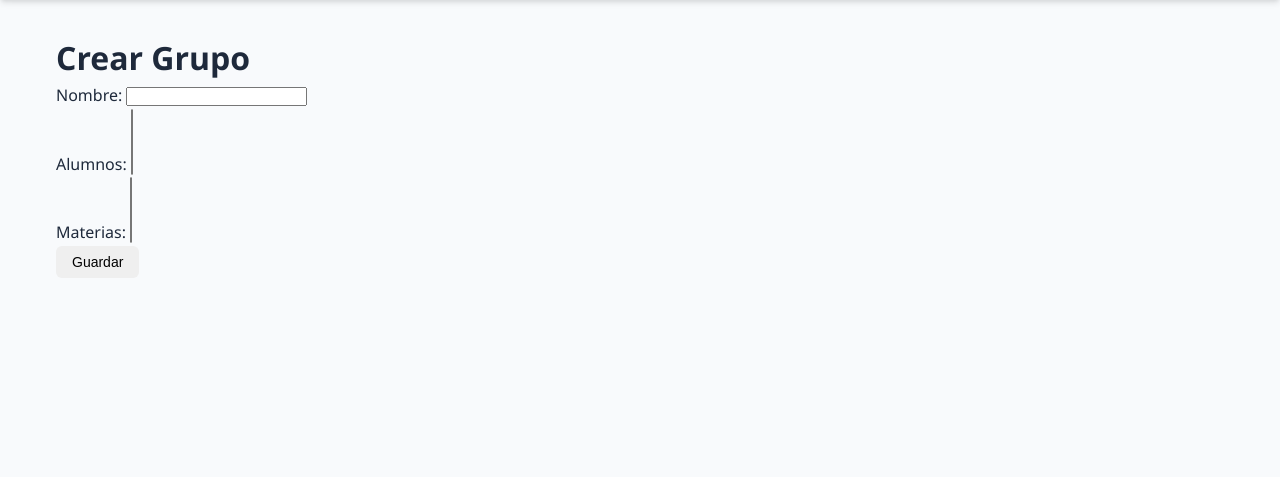
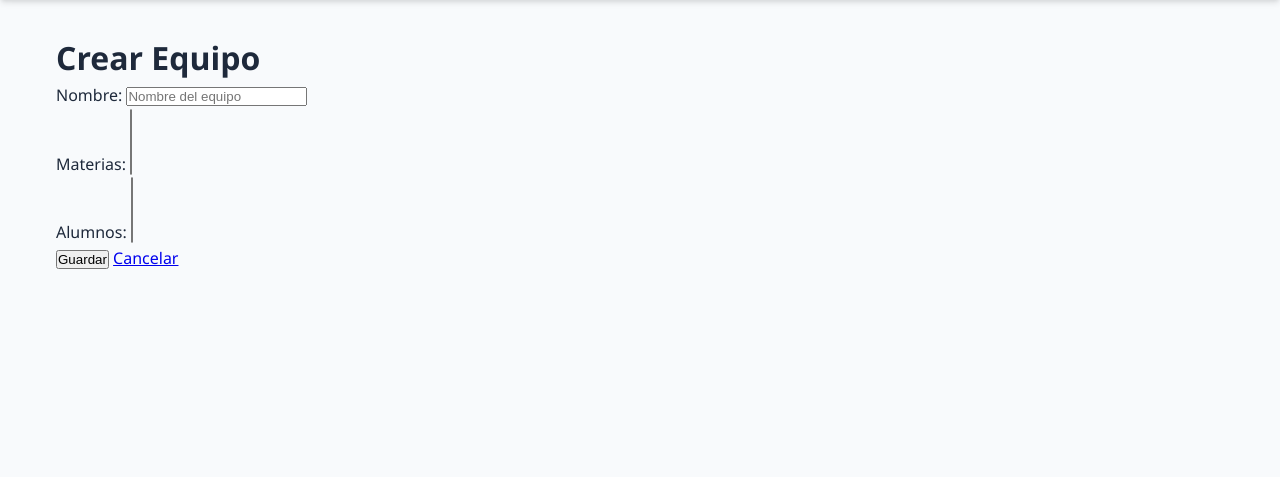
Before and after one commit to ivansoza/puntos, a Django app: page /home/equipos/crear/ in a window 1280 px wide. Shown: the part 78-555 px from the top of the page. Run offline with Django 5.2, Linux system fonts and the light colour scheme; the visitor is signed in with stand-in values (Sample User, id 1); data that the repository does not hold is empty; some libraries are stand-ins or nearby versions.

Commit message:
Add team management features

```diff
--- a/notasplus/generales/forms.py
+++ b/notasplus/generales/forms.py
@@ -1,6 +1,6 @@
 # generales/forms.py
 from django import forms
-from equipos.models import Materia,Alumno
+from equipos.models import Materia, Alumno, Equipo
 
 
 class MateriaForm(forms.ModelForm):
@@ -65,3 +65,26 @@ class AlumnoForm(forms.ModelForm):
         help_texts = {
             'año_de_generacion': 'Ejemplo: 2021',
         }
+
+
+class EquipoForm(forms.ModelForm):
+    class Meta:
+        model = Equipo
+        fields = ['nombre', 'alumnos', 'materias']
+        widgets = {
+            'nombre': forms.TextInput(attrs={
+                'class': 'form-control mb-3',
+                'placeholder': 'Nombre del equipo',
+            }),
+            'alumnos': forms.SelectMultiple(attrs={
+                'class': 'form-select mb-3',
+            }),
+            'materias': forms.SelectMultiple(attrs={
+                'class': 'form-select mb-3',
+            }),
+        }
+        labels = {
+            'nombre': 'Nombre',
+            'alumnos': 'Alumnos',
+            'materias': 'Materias',
+        }
--- a/notasplus/generales/templates/generales/equipo_form.html
+++ b/notasplus/generales/templates/generales/equipo_form.html
@@ -1,12 +1,28 @@
 {% extends 'generales/base.html' %}
 
-{% block title %}Crear Grupo{% endblock %}
+{% block title %}Crear Equipo{% endblock %}
 
 {% block content %}
-  <h1>Crear Grupo</h1>
-  <form method="post">
-    {% csrf_token %}
-    {{ form.as_p }}
-    <button type="submit" class="btn btn-success">Guardar</button>
-  </form>
+  <div class="form-container">
+    <h1 class="mb-4">Crear Equipo</h1>
+    <form method="post" novalidate class="modern-form">
+      {% csrf_token %}
+      <div class="form-group">
+        {{ form.nombre.label_tag }}
+        {{ form.nombre }}
+      </div>
+      <div class="form-group">
+        {{ form.materias.label_tag }}
+        {{ form.materias }}
+      </div>
+      <div class="form-group">
+        {{ form.alumnos.label_tag }}
+        {{ form.alumnos }}
+      </div>
+      <button type="submit" class="btn-primary-action">
+        <i class="fa fa-save me-2"></i>Guardar
+      </button>
+      <a href="{% url 'home' %}" class="btn-secondary-action ms-2">Cancelar</a>
+    </form>
+  </div>
 {% endblock %}
--- a/notasplus/generales/urls.py
+++ b/notasplus/generales/urls.py
@@ -12,4 +12,5 @@ urlpatterns = [
     # Equipos...
     path('equipos/crear/',           views.EquipoCreateView.as_view(),  name='equipo_create'),
     path('equipos/',                 views.EquipoListView.as_view(),    name='equipo_list'),
+    path('equipos/<int:pk>/',        views.EquipoDetailView.as_view(),  name='equipo_detail'),
 ]
--- a/notasplus/generales/views.py
+++ b/notasplus/generales/views.py
@@ -5,7 +5,7 @@ from django.views.generic import TemplateView, CreateView, ListView, DetailView
 from equipos.models import Alumno, Materia, Equipo
 from django.db.models import Sum
 
-from generales.forms import AlumnoForm, MateriaForm
+from generales.forms import AlumnoForm, MateriaForm, EquipoForm
 
 class IndexView(LoginRequiredMixin, TemplateView):
     template_name = 'generales/index.html'
@@ -40,7 +40,7 @@ class MateriaListView(LoginRequiredMixin, ListView):
 
 class EquipoCreateView(LoginRequiredMixin, CreateView):
     model = Equipo
-    fields = ['nombre', 'alumnos', 'materias']
+    form_class = EquipoForm
     template_name = 'generales/equipo_form.html'
     success_url = reverse_lazy('home')
 
@@ -50,7 +50,18 @@ class EquipoListView(LoginRequiredMixin, ListView):
     context_object_name = 'equipos'
     template_name = 'generales/equipo_list.html'
 
+
+class EquipoDetailView(LoginRequiredMixin, DetailView):
+    model = Equipo
+    context_object_name = 'equipo'
+    template_name = 'generales/equipo_detail.html'
+
 class MateriaDetailView(LoginRequiredMixin, DetailView):
     model = Materia
     context_object_name = 'materia'
     template_name = 'generales/materia_detail.html'
+
+    def get_context_data(self, **kwargs):
+        ctx = super().get_context_data(**kwargs)
+        ctx['equipos'] = self.object.equipos.all()
+        return ctx
```
Also changed, not shown: notasplus/generales/templates/generales/equipo_detail.html (added, +28 -0 lines), notasplus/generales/templates/generales/materia_detail.html (+44 -1 lines).
